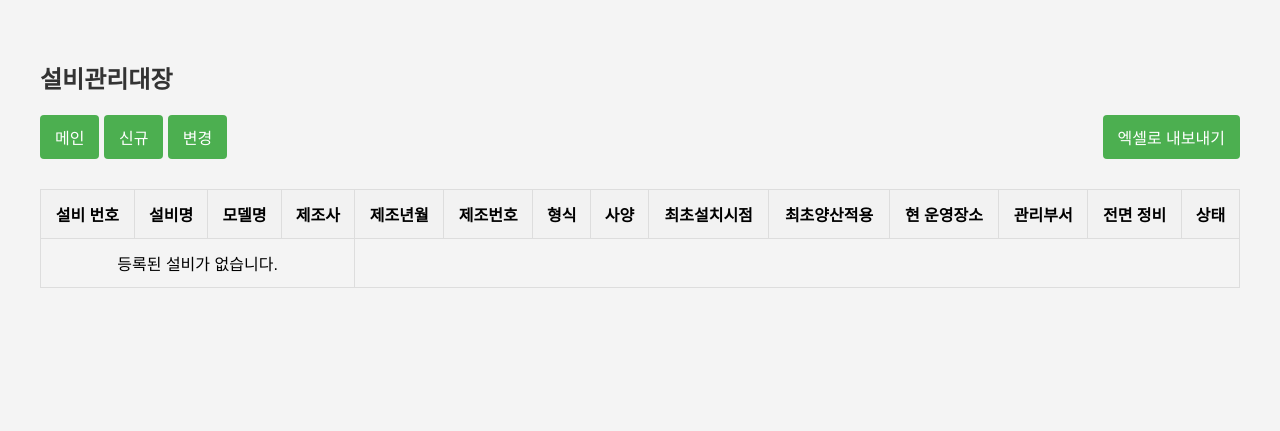
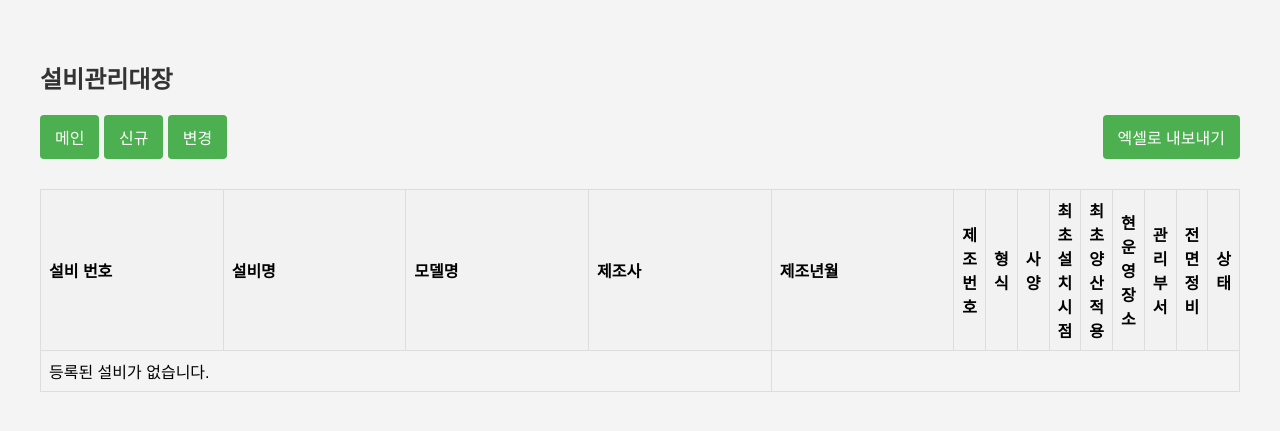
Before and after one commit to Ted19700128/midbizsolution, a Django app: page /equipment/menu/ in a window 1280 px wide. Shown: the part 81-512 px from the top of the page. Run offline with Django 5.2, Linux system fonts and the light colour scheme; data that the repository does not hold is empty.

Commit message:
modify all pys

```diff
--- a/myapp/templates/myapp/equipment_menu.html
+++ b/myapp/templates/myapp/equipment_menu.html
@@ -41,6 +41,34 @@
 
 {% endblock %}
 
+{% block extra_css %}
+<style>
+    /* 테이블 열 폭 조정 스타일 */
+    table {
+        width: 100%; /* 테이블 전체 너비 */
+        border-collapse: collapse; /* 경계선 겹침 방지 */
+    }
+    th, td {
+        border: 1px solid #dddddd; /* 테두리 스타일 */
+        padding: 8px; /* 패딩 */
+        text-align: left; /* 텍스트 왼쪽 정렬 */
+    }
+    th {
+        background-color: #f2f2f2; /* 헤더 배경색 */
+    }
+    /* 열 폭 조정 */
+    th.col-small, td.col-small {
+        width: 10%; /* 작은 열 너비 */
+    }
+    th.col-medium, td.col-medium {
+        width: 20%; /* 중간 열 너비 */
+    }
+    th.col-large, td.col-large {
+        width: 30%; /* 큰 열 너비 */
+    }
+</style>
+{% endblock %}
+
 {% block extra_js %}
 <script>
 function exportToExcel() {
--- a/myapp/templates/myapp/equipment_table.html
+++ b/myapp/templates/myapp/equipment_table.html
@@ -3,39 +3,39 @@
 <table>
     <thead>
         <tr>
-            <th>설비 번호</th>
-            <th>설비명</th>
-            <th>모델명</th>
-            <th>제조사</th>
-            <th>제조년월</th>
-            <th>제조번호</th>
-            <th>형식</th>
-            <th>사양</th>
-            <th>최초설치시점</th>
-            <th>최초양산적용</th>
-            <th>현 운영장소</th>
-            <th>관리부서</th>
-            <th>전면 정비</th>
-            <th>상태</th>
+            <th class="col-medium">설비 번호</th>
+            <th class="col-medium">설비명</th>
+            <th class="col-medium">모델명</th>
+            <th class="col-medium">제조사</th>
+            <th class="col-medium">제조년월</th>
+            <th class="col-medium">제조번호</th>
+            <th class="col-medium">형식</th>
+            <th class="col-large">사양</th>
+            <th class="col-medium">최초설치시점</th>
+            <th class="col-medium">최초양산적용</th>
+            <th class="col-medium">현 운영장소</th>
+            <th class="col-medium">관리부서</th>
+            <th class="col-small">전면 정비</th>
+            <th class="col-small">상태</th>
         </tr>
     </thead>
     <tbody>
         {% for equipment in equipments %}
         <tr>
-            <td>{{ equipment.equipment_number }}</td>
-            <td>{{ equipment.name }}</td>
-            <td>{{ equipment.model_name }}</td>
-            <td>{{ equipment.manufacturer }}</td>
-            <td>{{ equipment.mfg_date }}</td>
-            <td>{{ equipment.mfg_number }}</td>
-            <td>{{ equipment.equipment_type }}</td>
-            <td>{{ equipment.specs }}</td>
-            <td>{{ equipment.first_install }}</td>
-            <td>{{ equipment.first_implement }}</td>
-            <td>{{ equipment.current_operation_place }}</td>
-            <td>{{ equipment.management_team }}</td>
-            <td>{{ equipment.overall }}</td>
-            <td>{{ equipment.current_status }}</td>
+            <td class="col-medium">{{ equipment.equipment_number }}</td>
+            <td class="col-medium">{{ equipment.name }}</td>
+            <td class="col-medium">{{ equipment.model_name }}</td>
+            <td class="col-medium">{{ equipment.manufacturer }}</td>
+            <td class="col-medium">{{ equipment.mfg_date }}</td>
+            <td class="col-medium">{{ equipment.mfg_number }}</td>
+            <td class="col-medium">{{ equipment.equipment_type }}</td>
+            <td class="col-large">{{ equipment.specs }}</td>
+            <td class="col-medium">{{ equipment.first_install }}</td>
+            <td class="col-medium">{{ equipment.first_implement }}</td>
+            <td class="col-medium">{{ equipment.current_operation_place }}</td>
+            <td class="col-medium">{{ equipment.management_team }}</td>
+            <td class="col-small">{{ equipment.overall }}</td>
+            <td class="col-small">{{ equipment.current_status }}</td>
         </tr>
         {% empty %}
         <tr>
--- a/pfcstandard/templates/pfcstandard/searchpopup.html
+++ b/pfcstandard/templates/pfcstandard/searchpopup.html
@@ -70,11 +70,7 @@
         }
 
         function closePopup() {
-            if (window.opener) {
-                window.close();
-            } else {
-                alert('이 창을 닫을 수 없습니다. 브라우저의 닫기 버튼을 사용하세요.');
-            }
+            window.close();  // 단순히 창을 닫음
         }
 
         // 팝업을 여는 함수 예시
--- a/pfcstandard/urls.py
+++ b/pfcstandard/urls.py
@@ -10,4 +10,5 @@
     path('detail/<int:document_id>/', views.pfcs_detail, name='pfcs_detail'),
     path('update/<int:document_id>/', views.update_pfcs, name='update_pfcs'),
     path('delete/<int:document_id>/', views.delete_pfcs, name='delete_pfcs'),
+    path('searchpopup/', views.show_search_popup, name='show_search_popup'),
 ]
```
Also changed, not shown: pfcstandard/templates/pfcstandard/pfcs_menu.html (+52 -16 lines), pfcstandard/views.py (+6 -11 lines).
